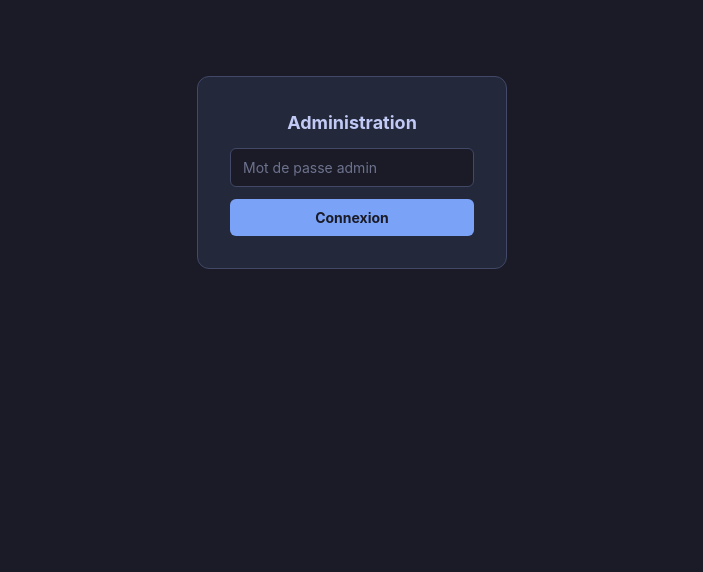
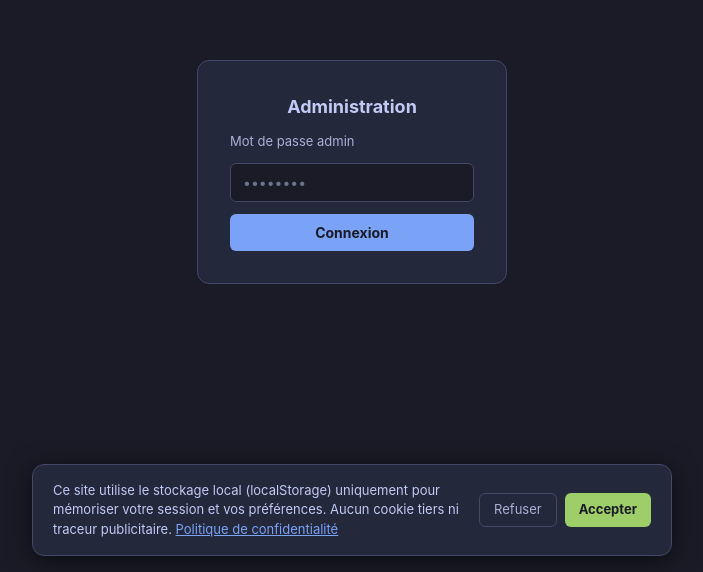
Before and after one commit to MaKSiiMe/VoxelPlace, a Next.js app in the folder apps/web/: page /dashboard in a window 1280 px wide. Shown: the part 228-800 px from the top of the page, without its empty margins (288-991 px from the left). Built offline with nearby package versions, Linux system fonts and the light colour scheme; no server answers.

Commit message:
feat: ajouter une page de politique de confidentialité et un bandeau de consentement aux cookies

```diff
--- a/apps/web/app/layout.tsx
+++ b/apps/web/app/layout.tsx
@@ -1,5 +1,6 @@
 import type { Metadata } from 'next'
 import '@voxelplace/styles/globals.css'
+import { CookieBanner } from '@features/rgpd/CookieBanner'
 
 const BASE_URL = process.env.NEXT_PUBLIC_BASE_URL ?? 'https://voxelplace.app'
 
@@ -31,7 +32,10 @@ export const metadata: Metadata = {
 export default function RootLayout({ children }: { children: React.ReactNode }) {
   return (
     <html lang="fr" suppressHydrationWarning>
-      <body suppressHydrationWarning>{children}</body>
+      <body suppressHydrationWarning>
+        {children}
+        <CookieBanner />
+      </body>
     </html>
   )
 }
--- /dev/null
+++ b/apps/web/app/privacy/page.tsx
@@ -0,0 +1,132 @@
+import type { Metadata } from 'next'
+import Link from 'next/link'
+
+export const metadata: Metadata = {
+  title: 'Politique de confidentialité',
+  description: 'Politique de confidentialité et données personnelles de VoxelPlace.',
+}
+
+export default function PrivacyPage() {
+  return (
+    <div style={{
+      position:   'fixed',
+      inset:      0,
+      overflowY:  'auto',
+      background: '#1a1b26',
+    }}>
+    <main style={{
+      maxWidth:   720,
+      margin:     '0 auto',
+      padding:    '48px 24px',
+      color:      '#c0caf5',
+      fontFamily: 'system-ui, sans-serif',
+      lineHeight: 1.7,
+    }}>
+      <Link href="/" style={{ color: '#7aa2f7', textDecoration: 'none', fontSize: 14 }}>
+        ← Retour au jeu
+      </Link>
+
+      <h1 style={{ color: '#e0af68', marginTop: 24, fontSize: 28 }}>
+        Politique de confidentialité
+      </h1>
+      <p style={{ color: '#a9b1d6', fontSize: 13 }}>
+        Dernière mise à jour : mai 2025
+      </p>
+
+      <Section title="1. Responsable du traitement">
+        <p>
+          VoxelPlace est un projet étudiant développé dans le cadre du cursus
+          Holberton School (RNCP niveau 6 — CDA). Le responsable du traitement
+          est l'auteur du projet.
+        </p>
+      </Section>
+
+      <Section title="2. Données collectées">
+        <p>Lors de l'utilisation de VoxelPlace, les données suivantes sont traitées :</p>
+        <ul>
+          <li><strong>Pseudo</strong> — choisi librement à l'inscription, affiché publiquement sur le canvas.</li>
+          <li><strong>Mot de passe</strong> — haché avec bcrypt (10 rounds), jamais stocké en clair.</li>
+          <li><strong>Activité de jeu</strong> — coordonnées et couleur de chaque pixel posé, horodatage.</li>
+          <li><strong>Adresse IP</strong> — utilisée temporairement pour le rate limiting (non stockée en base).</li>
+        </ul>
+      </Section>
+
+      <Section title="3. Finalité du traitement">
+        <p>Les données sont utilisées exclusivement pour :</p>
+        <ul>
+          <li>Permettre l'authentification et la gestion du compte.</li>
+          <li>Afficher l'historique des pixels posés sur le canvas.</li>
+          <li>Prévenir les abus (spam, bannissement).</li>
+          <li>Générer des statistiques anonymes d'utilisation.</li>
+        </ul>
+      </Section>
+
+      <Section title="4. Stockage local (localStorage)">
+        <p>
+          L'application stocke dans votre navigateur (<code>localStorage</code>) :
+        </p>
+        <ul>
+          <li><code>voxelplace:token</code> — jeton JWT d'authentification (expiration 7 jours).</li>
+          <li><code>voxelplace:username</code> — votre pseudo, pour l'affichage.</li>
+          <li><code>voxelplace:cookies-consent</code> — votre choix concernant ce bandeau.</li>
+        </ul>
+        <p>
+          Aucun cookie tiers, traceur publicitaire ou outil d'analyse externe n'est utilisé.
+        </p>
+      </Section>
+
+      <Section title="5. Durée de conservation">
+        <ul>
+          <li>Compte et historique de pixels : conservés jusqu'à suppression du compte.</li>
+          <li>Données de session (JWT) : expiration automatique après 7 jours.</li>
+        </ul>
+      </Section>
+
+      <Section title="6. Vos droits (RGPD)">
+        <p>Conformément au Règlement Général sur la Protection des Données (RGPD), vous disposez des droits suivants :</p>
+        <ul>
+          <li><strong>Droit d'accès</strong> — consulter vos données via votre profil public.</li>
+          <li><strong>Droit de rectification</strong> — nous contacter pour corriger vos données.</li>
+          <li>
+            <strong>Droit à l'effacement</strong> — supprimer votre compte et toutes vos données
+            via <code>DELETE /api/auth/account</code> (authentification requise).
+          </li>
+          <li><strong>Droit d'opposition</strong> — vous pouvez jouer en mode lecture seule sans créer de compte.</li>
+        </ul>
+      </Section>
+
+      <Section title="7. Sécurité">
+        <p>
+          Les communications sont chiffrées via HTTPS (Tailscale Funnel, certificat TLS automatique).
+          Les mots de passe sont hachés avec bcrypt. Les requêtes SQL utilisent des paramètres
+          préparés pour prévenir les injections.
+        </p>
+      </Section>
+
+      <Section title="8. Contact">
+        <p>
+          Pour toute question relative à vos données personnelles, vous pouvez contacter
+          le responsable du traitement via GitHub :{' '}
+          <a
+            href="https://github.com/MaKSiiMe/VoxelPlace"
+            style={{ color: '#7aa2f7' }}
+            target="_blank"
+            rel="noopener noreferrer"
+          >
+            github.com/MaKSiiMe/VoxelPlace
+          </a>
+        </p>
+      </Section>
+    </main>
+    </div>
+  )
+}
+
+function Section({ title, children }: { title: string; children: React.ReactNode }) {
+  return (
+    <section style={{ marginTop: 32 }}>
+      <h2 style={{ color: '#7aa2f7', fontSize: 18, marginBottom: 8 }}>{title}</h2>
+      {children}
+    </section>
+  )
+}
--- a/apps/web/features/admin/guards/AdminGuard.tsx
+++ b/apps/web/features/admin/guards/AdminGuard.tsx
@@ -71,12 +71,20 @@ export function AdminGuard({ children }: { children: React.ReactNode }) {
             Administration
           </p>
 
+          <label
+            htmlFor="admin-password"
+            style={{ color: '#a9b1d6', fontSize: 13, margin: 0 }}
+          >
+            Mot de passe admin
+          </label>
           <input
+            id="admin-password"
             type="password"
-            placeholder="Mot de passe admin"
+            placeholder="••••••••"
             value={password}
             onChange={e => setPassword(e.target.value)}
             autoFocus
+            aria-required="true"
             style={{
               background:   '#1a1b26',
               border:       `1px solid ${BORDER_COLOR}`,
--- /dev/null
+++ b/apps/web/features/rgpd/CookieBanner.tsx
@@ -0,0 +1,93 @@
+'use client'
+
+import { useEffect, useState } from 'react'
+import { BEZEL_COLOR, BORDER_COLOR, ACCENT_BLUE, ACCENT_GREEN } from '@features/hud/theme'
+
+const STORAGE_KEY = 'voxelplace:cookies-consent'
+
+export function CookieBanner() {
+  const [visible, setVisible] = useState(false)
+
+  useEffect(() => {
+    if (!localStorage.getItem(STORAGE_KEY)) setVisible(true)
+  }, [])
+
+  function accept() {
+    localStorage.setItem(STORAGE_KEY, 'accepted')
+    setVisible(false)
+  }
+
+  function decline() {
+    localStorage.setItem(STORAGE_KEY, 'declined')
+    setVisible(false)
+  }
+
+  if (!visible) return null
+
+  return (
+    <div
+      role="dialog"
+      aria-modal="false"
+      aria-label="Consentement cookies"
+      style={{
+        position:     'fixed',
+        bottom:       16,
+        left:         '50%',
+        transform:    'translateX(-50%)',
+        width:        'min(640px, calc(100vw - 32px))',
+        background:   BEZEL_COLOR,
+        border:       `1px solid ${BORDER_COLOR}`,
+        borderRadius: 12,
+        padding:      '16px 20px',
+        display:      'flex',
+        alignItems:   'center',
+        gap:          16,
+        zIndex:       9999,
+        boxShadow:    '0 4px 24px rgba(0,0,0,0.6)',
+        flexWrap:     'wrap',
+      }}
+    >
+      <p style={{ color: '#c0caf5', fontSize: 13, margin: 0, flex: 1, minWidth: 200 }}>
+        Ce site utilise le stockage local (localStorage) uniquement pour mémoriser
+        votre session et vos préférences. Aucun cookie tiers ni traceur publicitaire.{' '}
+        <a
+          href="/privacy"
+          style={{ color: ACCENT_BLUE, textDecoration: 'underline' }}
+        >
+          Politique de confidentialité
+        </a>
+      </p>
+      <div style={{ display: 'flex', gap: 8, flexShrink: 0 }}>
+        <button
+          onClick={decline}
+          style={{
+            background:   'transparent',
+            border:       `1px solid ${BORDER_COLOR}`,
+            borderRadius: 6,
+            padding:      '6px 14px',
+            color:        '#a9b1d6',
+            fontSize:     13,
+            cursor:       'pointer',
+          }}
+        >
+          Refuser
+        </button>
+        <button
+          onClick={accept}
+          style={{
+            background:   ACCENT_GREEN,
+            border:       'none',
+            borderRadius: 6,
+            padding:      '6px 14px',
+            color:        '#1a1b26',
+            fontWeight:   700,
+            fontSize:     13,
+            cursor:       'pointer',
+          }}
+        >
+          Accepter
+        </button>
+      </div>
+    </div>
+  )
+}
```
Also changed, not shown: apps/web/public/robots.txt (added).
